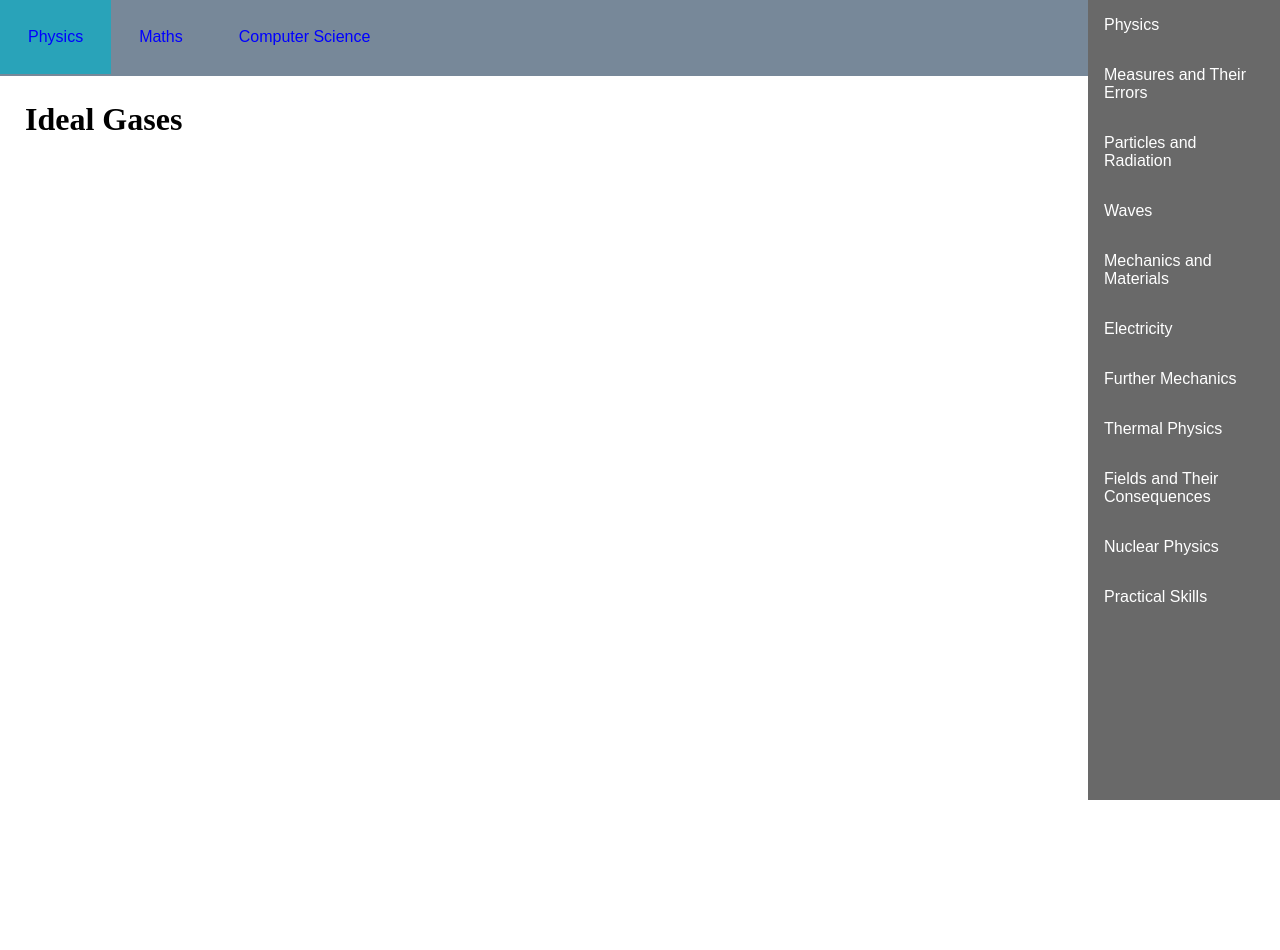
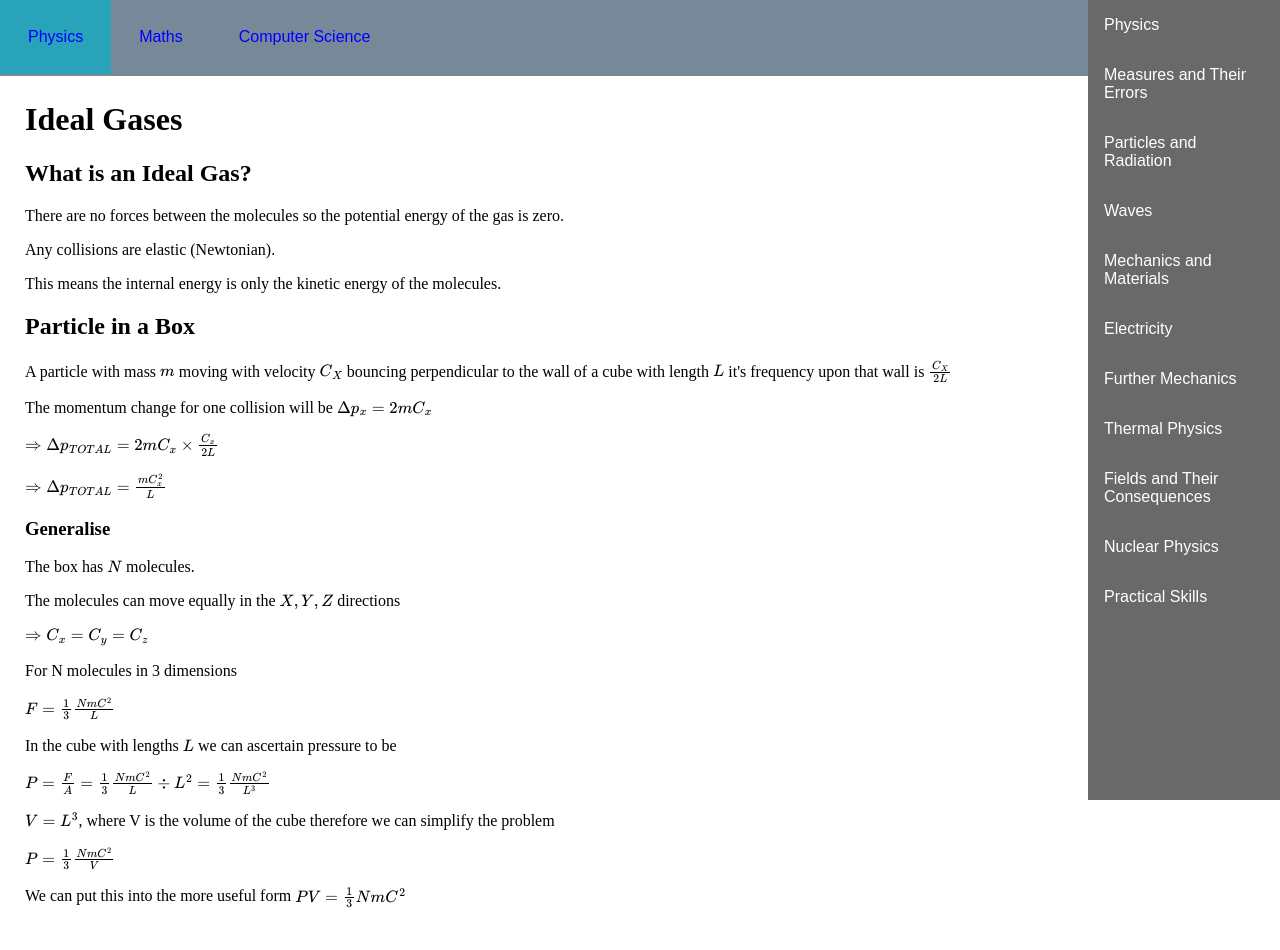
Before and after one commit to YeetmeisterII/Revision, a Django app: template study_site/physics/templates/physics/topics/thermal_physics/ideal_gases.html in a window 1280 px wide. Before the commit the page ends 800 px from the top, so only its background shows below. Run offline with Django 3.2, Linux system fonts and the light colour scheme; the template is opened without the code that fills it, so the values that code supplies are empty.

Commit message:
Add notes to ideal_gases.html.

```diff
--- a/study_site/physics/templates/physics/topics/thermal_physics/ideal_gases.html
+++ b/study_site/physics/templates/physics/topics/thermal_physics/ideal_gases.html
@@ -2,4 +2,29 @@
 
 {% block title %}Ideal Gases{% endblock title %}
 
-{% block body %}<h1>Ideal Gases</h1>{% endblock body %}
+{% block body %}
+    <h1>Ideal Gases</h1>
+    <h2>What is an Ideal Gas?</h2>
+    <p>There are no forces between the molecules so the potential energy of the gas is zero.</p>
+    <p>Any collisions are elastic (Newtonian).</p>
+    <p>This means the internal energy is only the kinetic energy of the molecules.</p>
+    <h2>Particle in a Box</h2>
+    <p>
+        A particle with mass \(m\) moving with velocity \(C_X\) bouncing perpendicular to the wall of a cube with length
+        \(L\) it's frequency upon that wall is \(\frac{C_X}{2L}\)
+    </p>
+    <p>The momentum change for one collision will be \(\Delta p_x = 2 m C_x\)</p>
+    <p>\(\Rightarrow \Delta p_{TOTAL} = 2 m C_x \times \frac{C_x}{2L}\)</p>
+    <p>\(\Rightarrow \Delta p_{TOTAL} = \frac{m C_x^2}{L}\)</p>
+    <h3>Generalise</h3>
+    <p>The box has \(N\) molecules.</p>
+    <p> The molecules can move equally in the \(X, Y, Z\) directions</p>
+    <p>\(\Rightarrow C_x = C_y = C_z\)</p>
+    <p>For N molecules in 3 dimensions</p>
+    <p>\(F = \frac{1}{3} \frac{N m C^2}{L}\)</p>
+    <p>In the cube with lengths \(L\) we can ascertain pressure to be</p>
+    <p>\(P = \frac{F}{A} = \frac{1}{3} \frac{N m C^2}{L} \div L^2 = \frac{1}{3} \frac{N m C^2}{L^3}\)</p>
+    <p>\(V = L^3\), where V is the volume of the cube therefore we can simplify the problem</p>
+    <p>\(P = \frac{1}{3} \frac{N m C^2}{V}\)</p>
+    <p>We can put this into the more useful form \(PV = \frac{1}{3} N m C^2\)</p>
+{% endblock body %}
```
